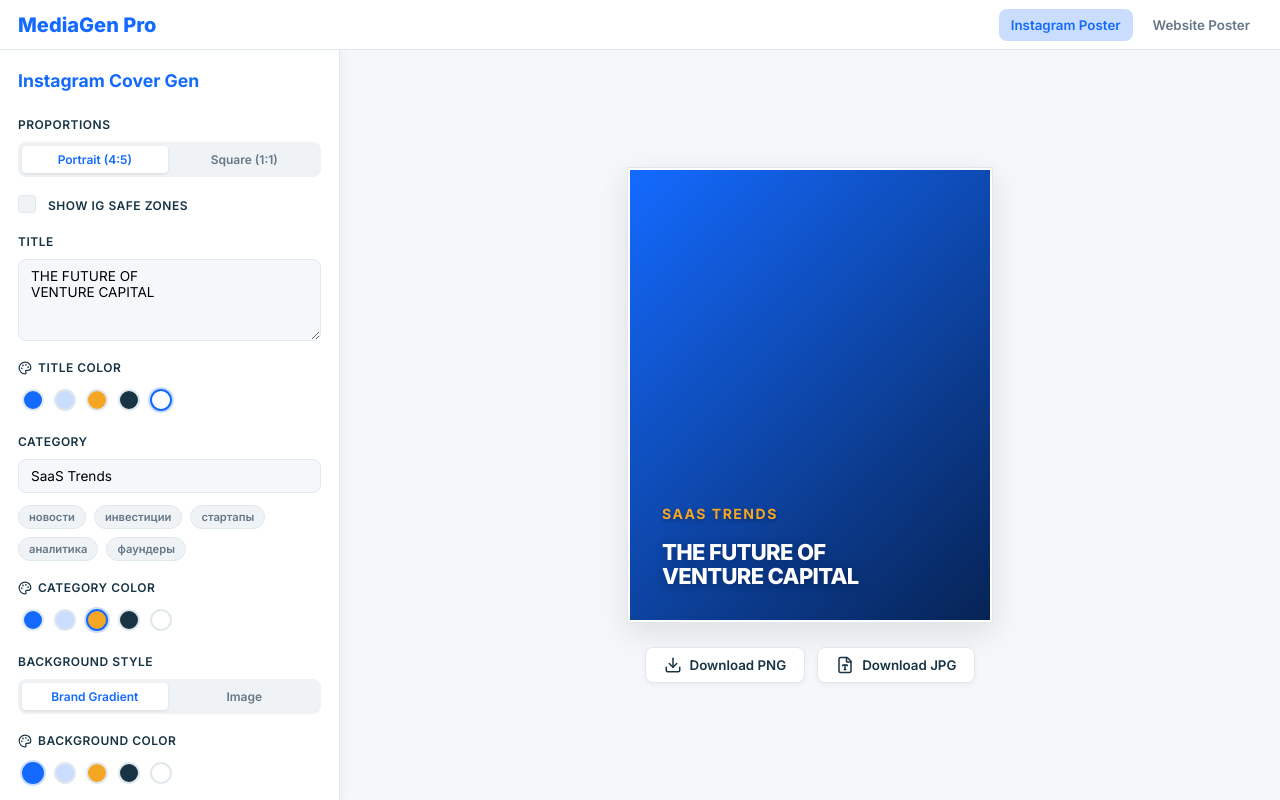
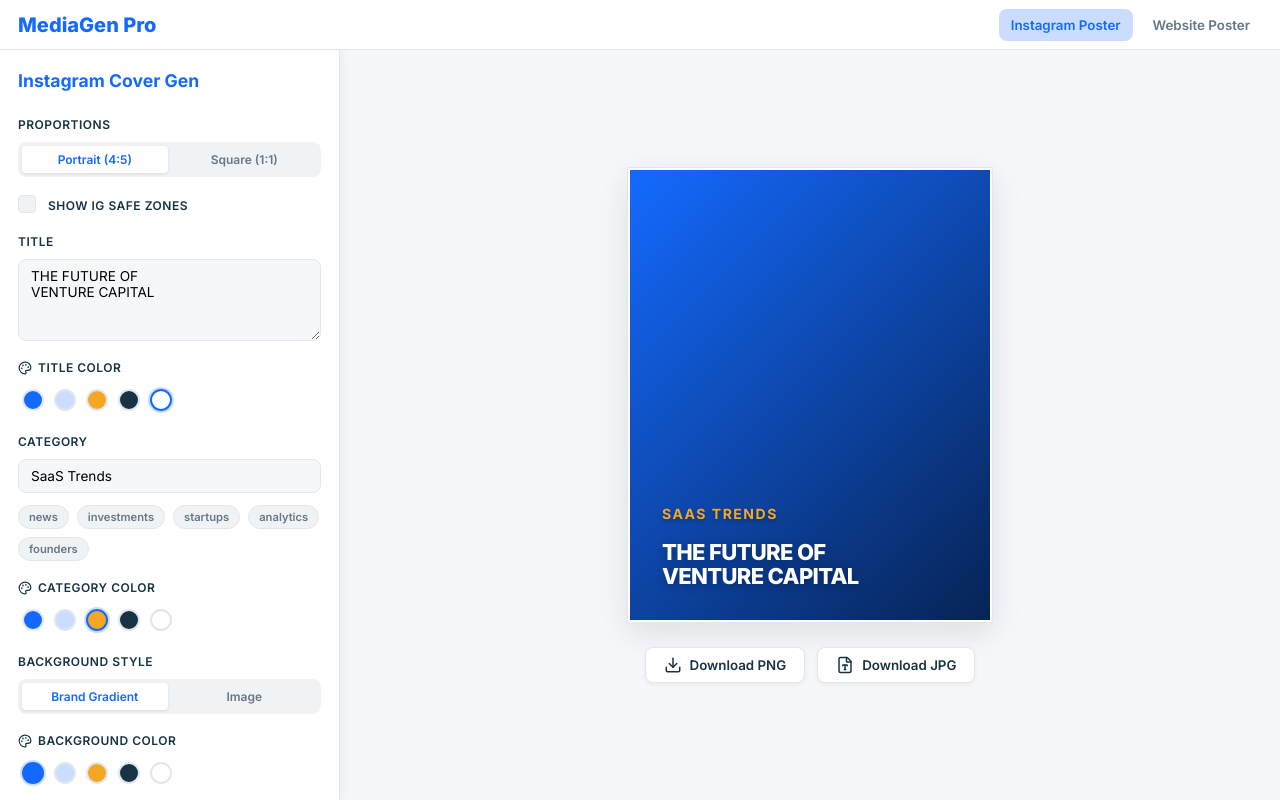
Before and after one commit to umedrahimoff/mediagenpro, a React (Vite) app: page / in a window 1280 px wide. Built offline with nearby package versions, Linux system fonts and the light colour scheme.

Commit message:
Translate category presets to English

```diff
--- a/src/components/Editor/Editor.tsx
+++ b/src/components/Editor/Editor.tsx
@@ -167,7 +167,7 @@ export const Editor: React.FC<EditorProps> = ({ state, onChange }) => {
                             placeholder="e.g. VISUAL DESIGN"
                         />
                         <div className="category-presets">
-                            {['новости', 'инвестиции', 'стартапы', 'аналитика', 'фаундеры'].map(preset => (
+                            {['news', 'investments', 'startups', 'analytics', 'founders'].map(preset => (
                                 <button
                                     key={preset}
                                     className={`preset-chip ${state.category.toLowerCase() === preset.toLowerCase() ? 'active' : ''}`}
```
